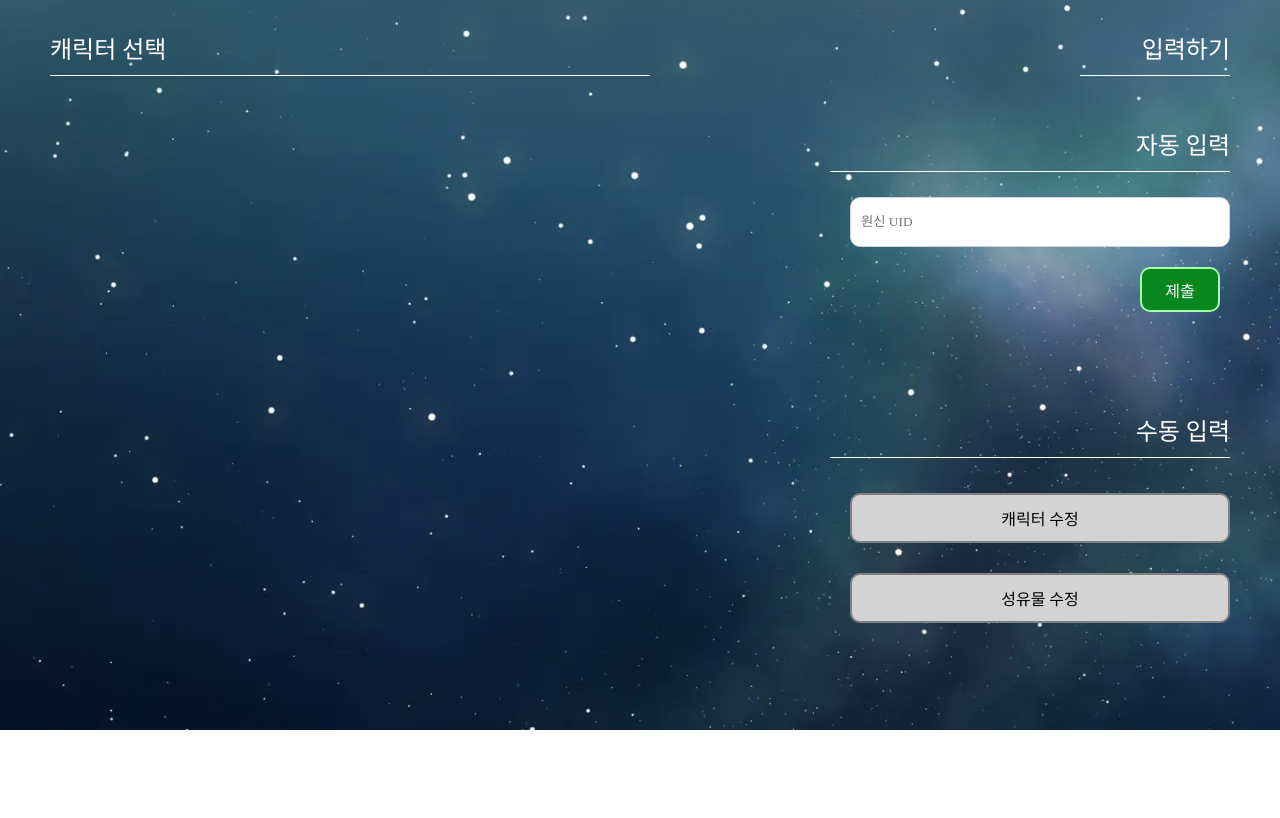
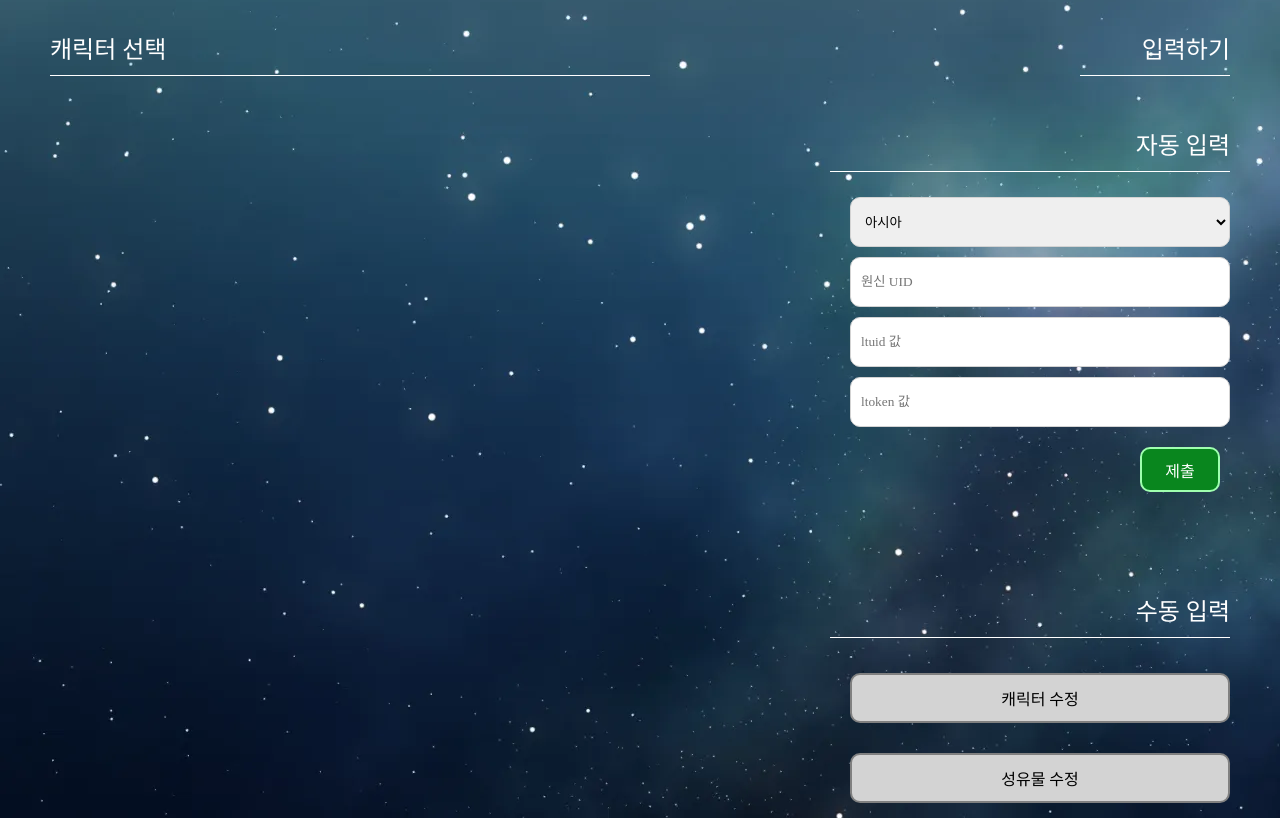
Before and after one commit to eattato/genshin-artifacts, a website: page public/main/index.html in a window 1280 px wide. Shown: the part 70-888 px from the top of the page. Before the commit the page ends 800 px from the top, so only its background shows below. Drawn offline with Linux system fonts and the light colour scheme; no server answers; a web font is replaced by a local one.

Commit message:
일단 바뀐걸로 요청하게 변경

```diff
--- a/public/main/index.html
+++ b/public/main/index.html
@@ -22,11 +22,29 @@
         <div class="edit_title">입력하기</div>
         <div class="edit_auto">
           <div class="edit_title">자동 입력</div>
+          <select class="edit_select" id="server">
+            <option value="os_asia">아시아</option>
+            <option value="os_usa">미국</option>
+            <option value="os_euro">유럽</option>
+            <option value="os_cht">중국</option>
+          </select>
           <input
             class="edit_input"
             id="uid"
             type="text"
             placeholder="원신 UID"
+          />
+          <input
+            class="edit_input"
+            id="ltuid"
+            type="text"
+            placeholder="ltuid 값"
+          />
+          <input
+            class="edit_input"
+            id="ltoken"
+            type="text"
+            placeholder="ltoken 값"
           />
           <div class="edit_submit">제출</div>
         </div>
--- a/public/main/js/script.js
+++ b/public/main/js/script.js
@@ -45,15 +45,18 @@ $().ready(() => {
   // 자동 제출 기능
   let inSubmit = false;
   let autoSubmit = $(".edit_submit");
+  let serverInput = $("#server");
   let uidInput = $("#uid");
+  let ltuidInput = $("#ltuid");
+  let ltokenInput = $("#ltoken");
 
   autoSubmit.click(() => {
     if (inSubmit == false) {
       let uid = uidInput.val();
       if (uid && Number(uid)) {
         inSubmit = true;
-        fetch(serverUrl + "enka/" + uid, {
-          method: "GET",
+        fetch(serverUrl + "cards", {
+          method: "POST",
           headers: {
             "Content-Type": "application/json",
           },
```
